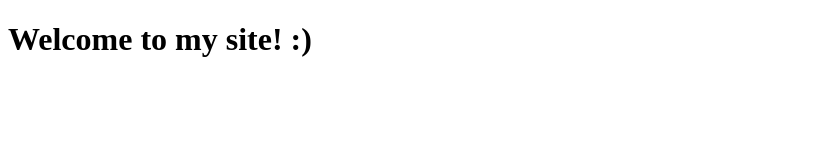
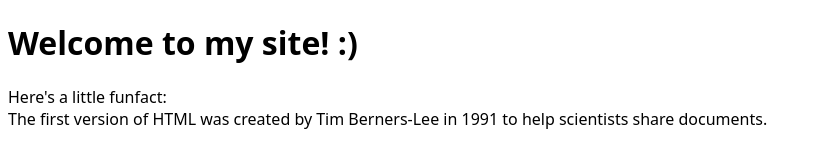
Before and after one commit to smile-1337/schreinerei, a plain HTML site: page index.html in a window 1280 px wide. Shown: the whole page, without its empty margins (0-822 px from the left). Drawn offline with Linux system fonts and the light colour scheme.

Commit message:
overworked html and added css

```diff
--- a/index.html
+++ b/index.html
@@ -3,6 +3,7 @@
   <head>
     <meta charset="utf-8">
     <title></title>
+    <link rel="stylesheet" href="./styles.css">
   </head>
   <body>
     <header></header>
@@ -10,6 +11,10 @@
       <h1>
         Welcome to my site! :)
       </h1>
+      <p>
+        Here's a little funfact: </br>
+        The first version of HTML was created by Tim Berners-Lee in 1991 to help scientists share documents.
+      </p>
     </main>
     <footer></footer>
   </body>
--- /dev/null
+++ b/styles.css
@@ -0,0 +1,3 @@
+body {
+  font-family:system-ui, -apple-system, BlinkMacSystemFont, 'Segoe UI', Roboto, Oxygen, Ubuntu, Cantarell, 'Open Sans', 'Helvetica Neue', sans-serif;
+}
```
